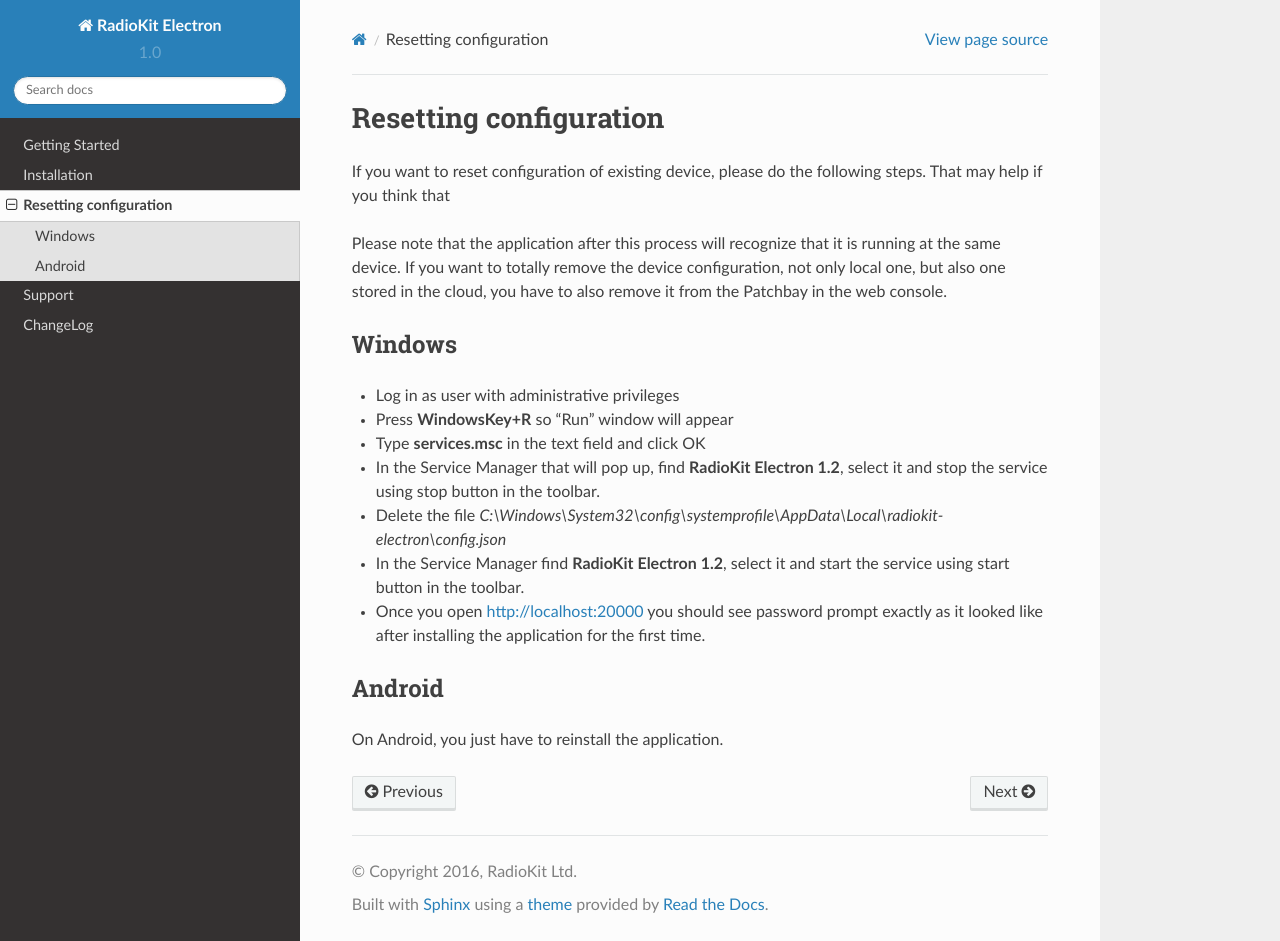
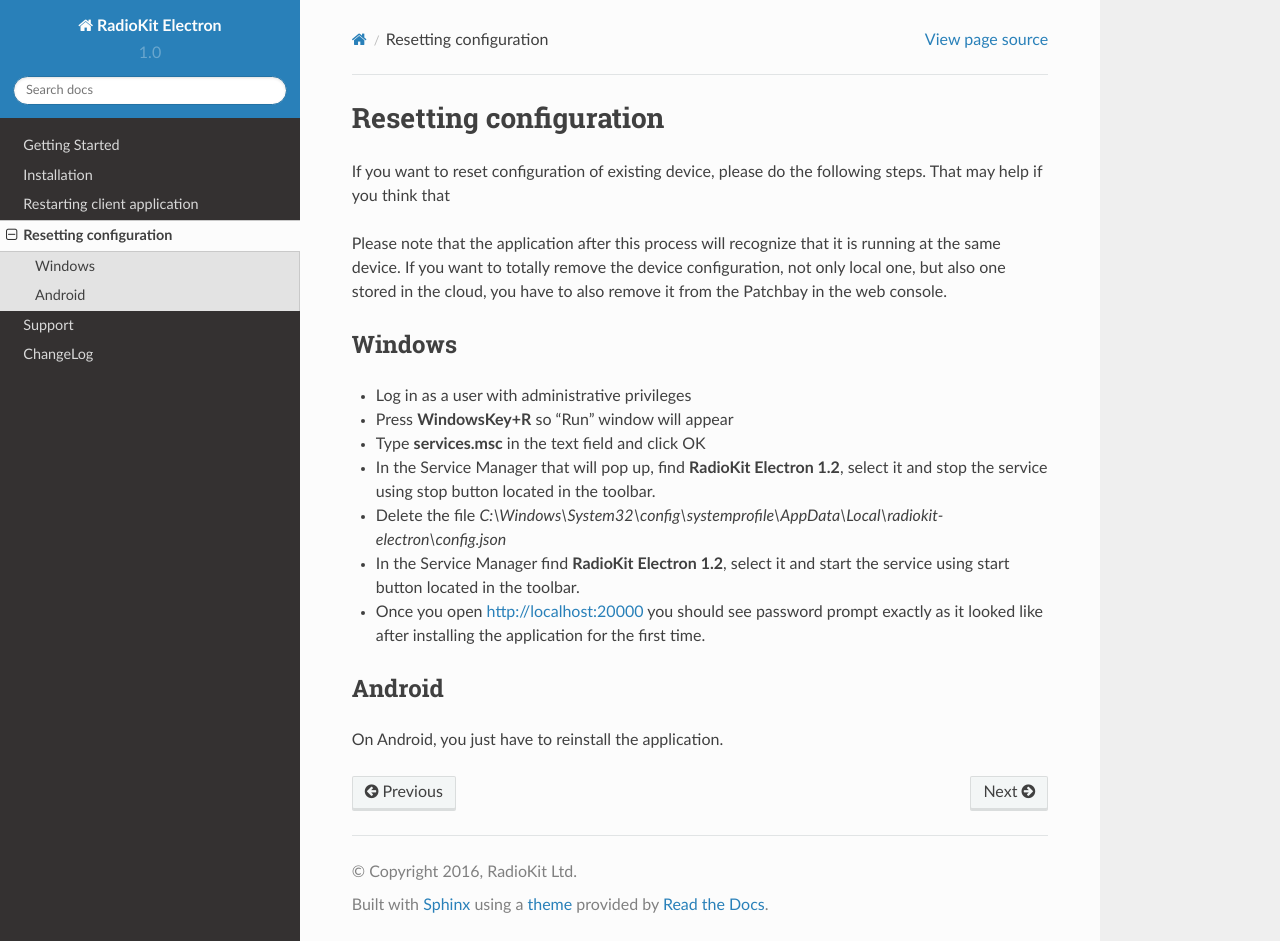
Before and after one commit to radiokit/electron-docs, a Sphinx documentation site: the page built from docs/source/resetting.rst, in a window 1280 px wide and 941 px high. Built offline with Sphinx 7.4.7 and the Read the Docs theme 2.0.0, drawn with Linux system fonts in a browser that asks for light colours.

Commit message:
Added restarting

```diff
--- a/docs/source/index.rst
+++ b/docs/source/index.rst
@@ -13,6 +13,7 @@
 
    getting-started
    installation
+   restarting
    resetting
    support
    changelog
--- a/docs/source/resetting.rst
+++ b/docs/source/resetting.rst
@@ -12,14 +12,14 @@
 Windows
 -------
 
-* Log in as user with administrative privileges
+* Log in as a user with administrative privileges
 * Press **WindowsKey+R** so "Run" window will appear
 * Type **services.msc** in the text field and click OK
 * In the Service Manager that will pop up, find **RadioKit Electron 1.2**, select
-  it and stop the service using stop button in the toolbar.
+  it and stop the service using stop button located in the toolbar.
 * Delete the file `C:\\Windows\\System32\\config\\systemprofile\\AppData\\Local\\radiokit-electron\\config.json`
 * In the Service Manager find **RadioKit Electron 1.2**, select
-  it and start the service using start button in the toolbar.
+  it and start the service using start button located in the toolbar.
 * Once you open http://localhost:20000 you should see password prompt exactly
   as it looked like after installing the application for the first time.
 
```
Also changed, not shown: docs/source/restarting.rst (added, +28 -0 lines).
